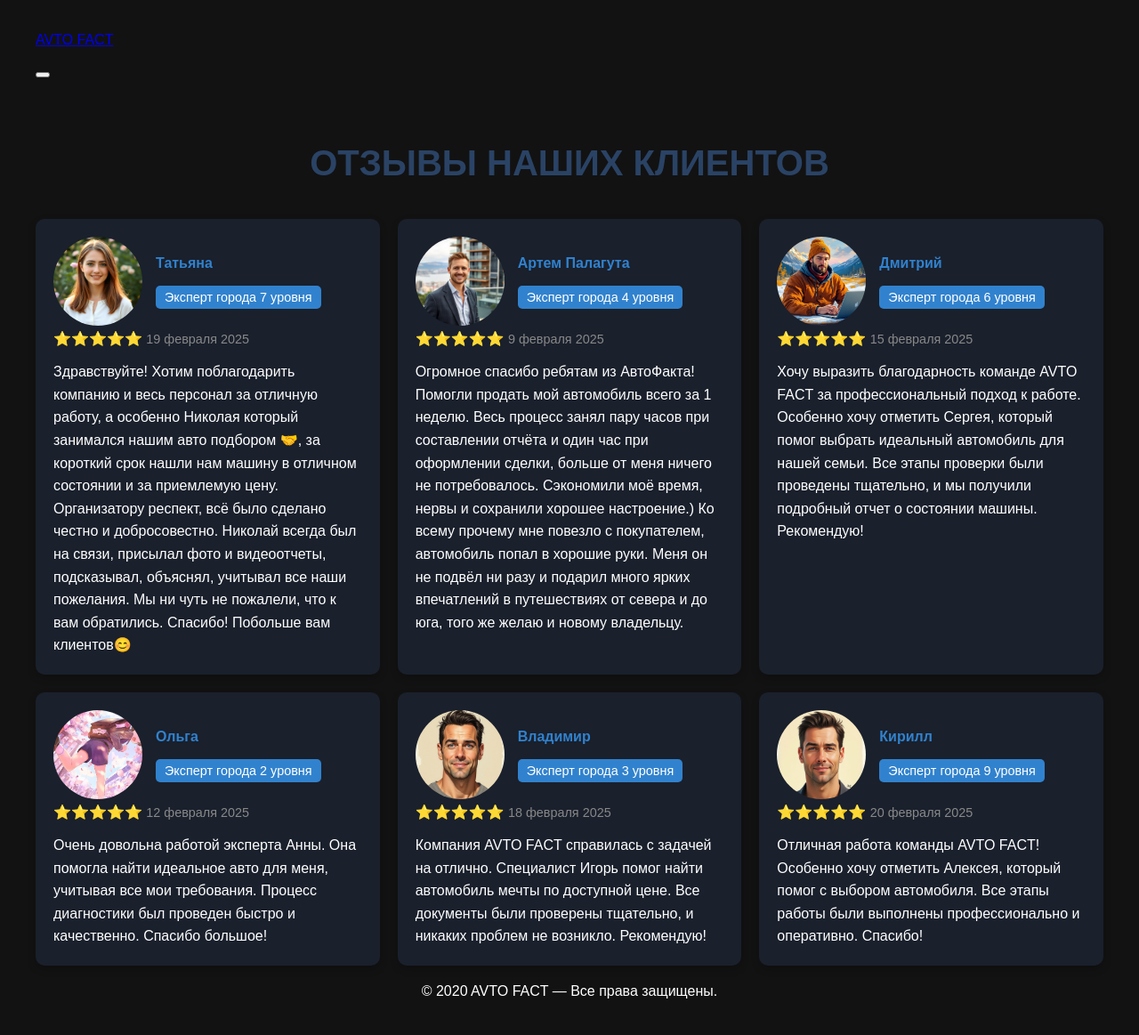
After one commit to Sergei00777/Podbor, a Flask app: page /reviews in a window 1280 px wide. The commit adds this page. Shown: the whole page at 89% size. Run offline with Flask 3, Linux system fonts and the light colour scheme.

Commit message:
Четвертый коммит

```diff
--- a/main.py
+++ b/main.py
@@ -29,6 +29,14 @@ def expert():
 @app.route('/expert007')
 def expert007():
     return render_template('expert007.html')  # Страница эксперта о себе
+@app.route('/reviews')
+def reviews():
+    return render_template('reviews.html')  # Страница эксперта о себе
+
+@app.route('/pricing')
+def pricing():
+    return render_template('pricing.html')  # Страница эксперта о себе
+
 
 if __name__ == '__main__':
     app.run(debug=True)
--- a/templates/header.html
+++ b/templates/header.html
@@ -17,7 +17,7 @@
                 <ul>
                     <li><a href="{{ url_for('index') }}" class="nav-link"><i class="fas fa-home"></i> Главная</a></li>
                     <li><a href="#selection" class="nav-link"><i class="fas fa-key"></i> Подбор под ключ</a></li>
-                    <li><a href="#diagnostics" class="nav-link"><i class="fas fa-tools"></i> Диагностика</a></li>
+                    <li><a href="#diagnostics" class="nav-link"><i class="fas fa-tools"></i> Диагностика </a></li>
                     <li><a href="#expert" class="nav-link"><i class="fas fa-user-tie"></i> Эксперт</a></li>
                     <li><a href="#pricing" class="nav-link"><i class="fas fa-tag"></i> Цены</a></li>
                     <li><a href="#contacts" class="nav-link"><i class="fas fa-map-marker-alt"></i> Контакты</a></li>
--- /dev/null
+++ b/templates/reviews.html
@@ -0,0 +1,268 @@
+<!DOCTYPE html>
+<html lang="ru">
+<head>
+    <meta charset="UTF-8">
+    <meta name="viewport" content="width=device-width, initial-scale=1.0">
+    <title>Отзывы клиентов | AVTO FACT</title>
+    <link rel="stylesheet" href="https://cdnjs.cloudflare.com/ajax/libs/font-awesome/6.5.0/css/all.min.css">
+    <style>
+        /* Общие стили */
+        body {
+            font-family: Arial, sans-serif;
+            background-color: #121212;
+            color: white;
+            margin: 0;
+            padding: 0;
+        }
+
+        .container {
+            max-width: 1200px;
+            margin: 0 auto;
+            padding: 20px;
+        }
+
+        h1 {
+            text-align: center;
+            color: #2a4365;
+            font-size: 2.5em;
+            margin-bottom: 40px;
+        }
+
+        .reviews-container {
+            display: grid;
+            grid-template-columns: repeat(auto-fit, minmax(300px, 1fr));
+            gap: 20px;
+        }
+
+        .review-card {
+            background-color: #1a202c;
+            border-radius: 10px;
+            padding: 20px;
+            box-shadow: 0 4px 10px rgba(0, 0, 0, 0.2);
+        }
+
+        .review-card img {
+            width: 100px;
+            height: 100px;
+            border-radius: 50%;
+            object-fit: cover;
+            margin-right: 15px;
+        }
+
+        .review-header {
+            display: flex;
+            align-items: center;
+        }
+
+        .review-name {
+            font-weight: bold;
+            color: #3182ce;
+        }
+
+        .review-level {
+            background-color: #3182ce;
+            color: white;
+            padding: 5px 10px;
+            border-radius: 5px;
+            font-size: 0.9em;
+        }
+
+        .review-rating {
+            margin-top: 5px;
+        }
+
+        .review-date {
+            color: #888;
+            font-size: 0.9em;
+        }
+
+        .review-text {
+            margin-top: 15px;
+            line-height: 1.6;
+        }
+
+        /* Стили для кнопок навигации */
+        .pagination {
+            text-align: right;
+            margin-top: 20px;
+        }
+
+        .pagination button {
+            background-color: #2a4365;
+            color: white;
+            border: none;
+            padding: 10px 15px;
+            border-radius: 50%;
+            cursor: pointer;
+            transition: background-color 0.3s ease;
+        }
+
+        .pagination button:hover {
+            background-color: #3182ce;
+        }
+    </style>
+</head>
+<body>
+    <!-- Шапка сайта -->
+    <header class="header">
+        <div class="container">
+            <div class="header-inner">
+                <!-- Логотип с ссылкой на главную -->
+                <a href="{{ url_for('index') }}" class="logo" aria-label="Перейти на главную страницу">
+
+                    <div>
+                        <p>AVTO FACT</p>
+
+                    </div>
+                </a>
+
+                <!-- Бургер-меню -->
+                <button class="burger" aria-label="Открыть меню навигации">
+                    <span></span>
+                </button>
+            </div>
+        </div>
+    </header>
+
+    <!-- Основной контент -->
+    <main class="main">
+        <section class="reviews-section">
+            <div class="container">
+                <h1>ОТЗЫВЫ НАШИХ КЛИЕНТОВ</h1>
+                <div class="reviews-container">
+                    <!-- Отзыв 1 -->
+                    <div class="review-card">
+                        <div class="review-header">
+                            <img src="/static/images/tatyana.jpg" alt="Фото Татьяны">
+                            <div>
+                                <p class="review-name">Татьяна</p>
+                                <p class="review-level">Эксперт города 7 уровня</p>
+                            </div>
+                        </div>
+                        <div class="review-rating">
+                            ⭐⭐⭐⭐⭐
+                            <span class="review-date">19 февраля 2025</span>
+                        </div>
+                        <div class="review-text">
+                            Здравствуйте! Хотим поблагодарить компанию и весь персонал за отличную работу, а особенно Николая который занимался нашим авто подбором 🤝, за короткий срок нашли нам машину в отличном состоянии и за приемлемую цену. Организатору респект, всё было сделано честно и добросовестно. Николай всегда был на связи, присылал фото и видеоотчеты, подсказывал, объяснял, учитывал все наши пожелания. Мы ни чуть не пожалели, что к вам обратились. Спасибо! Побольше вам клиентов😊
+                        </div>
+                    </div>
+
+                    <!-- Отзыв 2 -->
+                    <div class="review-card">
+                        <div class="review-header">
+                            <img src="/static/images/artem.jpg" alt="Фото Артема">
+                            <div>
+                                <p class="review-name">Артем Палагута</p>
+                                <p class="review-level">Эксперт города 4 уровня</p>
+                            </div>
+                        </div>
+                        <div class="review-rating">
+                            ⭐⭐⭐⭐⭐
+                            <span class="review-date">9 февраля 2025</span>
+                        </div>
+                        <div class="review-text">
+                            Огромное спасибо ребятам из АвтоФакта! Помогли продать мой автомобиль всего за 1 неделю. Весь процесс занял пару часов при составлении отчёта и один час при оформлении сделки, больше от меня ничего не потребовалось. Сэкономили моё время, нервы и сохранили хорошее настроение.) Ко всему прочему мне повезло с покупателем, автомобиль попал в хорошие руки. Меня он не подвёл ни разу и подарил много ярких впечатлений в путешествиях от севера и до юга, того же желаю и новому владельцу.
+                        </div>
+                    </div>
+
+                    <!-- Отзыв 3 -->
+                    <div class="review-card">
+                        <div class="review-header">
+                            <img src="/static/images/dmitry.jpg" alt="Фото Дмитрия">
+                            <div>
+                                <p class="review-name">Дмитрий</p>
+                                <p class="review-level">Эксперт города 6 уровня</p>
+                            </div>
+                        </div>
+                        <div class="review-rating">
+                            ⭐⭐⭐⭐⭐
+                            <span class="review-date">15 февраля 2025</span>
+                        </div>
+                        <div class="review-text">
+                            Хочу выразить благодарность команде AVTO FACT за профессиональный подход к работе. Особенно хочу отметить Сергея, который помог выбрать идеальный автомобиль для нашей семьи. Все этапы проверки были проведены тщательно, и мы получили подробный отчет о состоянии машины. Рекомендую!
+                        </div>
+                    </div>
+
+                    <!-- Отзыв 4 -->
+                    <div class="review-card">
+                        <div class="review-header">
+                            <img src="/static/images/olga.jpg" alt="Фото Ольги">
+                            <div>
+                                <p class="review-name">Ольга</p>
+                                <p class="review-level">Эксперт города 2 уровня</p>
+                            </div>
+                        </div>
+                        <div class="review-rating">
+                            ⭐⭐⭐⭐⭐
+                            <span class="review-date">12 февраля 2025</span>
+                        </div>
+                        <div class="review-text">
+                            Очень довольна работой эксперта Анны. Она помогла найти идеальное авто для меня, учитывая все мои требования. Процесс диагностики был проведен быстро и качественно. Спасибо большое!
+                        </div>
+                    </div>
+
+                    <!-- Отзыв 5 -->
+                    <div class="review-card">
+                        <div class="review-header">
+                            <img src="/static/images/vladimir.jpg" alt="Фото Владимира">
+                            <div>
+                                <p class="review-name">Владимир</p>
+                                <p class="review-level">Эксперт города 3 уровня</p>
+                            </div>
+                        </div>
+                        <div class="review-rating">
+                            ⭐⭐⭐⭐⭐
+                            <span class="review-date">18 февраля 2025</span>
+                        </div>
+                        <div class="review-text">
+                            Компания AVTO FACT справилась с задачей на отлично. Специалист Игорь помог найти автомобиль мечты по доступной цене. Все документы были проверены тщательно, и никаких проблем не возникло. Рекомендую!
+                        </div>
+                    </div>
+
+                    <!-- Отзыв 6 -->
+                    <div class="review-card">
+                        <div class="review-header">
+                            <img src="/static/images/kirill.jpg" alt="Фото Кирилла">
+                            <div>
+                                <p class="review-name">Кирилл</p>
+                                <p class="review-level">Эксперт города 9 уровня</p>
+                            </div>
+                        </div>
+                        <div class="review-rating">
+                            ⭐⭐⭐⭐⭐
+                            <span class="review-date">20 февраля 2025</span>
+                        </div>
+                        <div class="review-text">
+                            Отличная работа команды AVTO FACT! Особенно хочу отметить Алексея, который помог с выбором автомобиля. Все этапы работы были выполнены профессионально и оперативно. Спасибо!
+                        </div>
+                    </div>
+                </div>
+
+
+
+
+
+    <!-- Подвал сайта -->
+    <footer class="footer">
+        <div class="container" style="text-align: center; padding: 20px;">
+            &copy; 2020 AVTO FACT — Все права защищены.
+        </div>
+    </footer>
+
+    <script>
+        // Добавляем активный класс к текущей странице
+        document.querySelectorAll('.nav-link').forEach(link => {
+            if (link.textContent.includes('Отзывы')) {
+                link.classList.add('active');
+            }
+        });
+
+        // Обработчик бургер-меню
+        document.querySelector('.burger').addEventListener('click', function () {
+            this.classList.toggle('active');
+            document.querySelector('.nav').classList.toggle('active');
+        });
+    </script>
+</body>
+</html>
```
Also changed, not shown: templates/index.html (+22 -3 lines), static/images/artem.jpg (added), static/images/dmitry.jpg (added), static/images/kirill.jpg (added), static/images/olga.jpg (added), static/images/tatyana.jpg (added), static/images/vladimir.jpg (added), templates/pricing.html (added).
